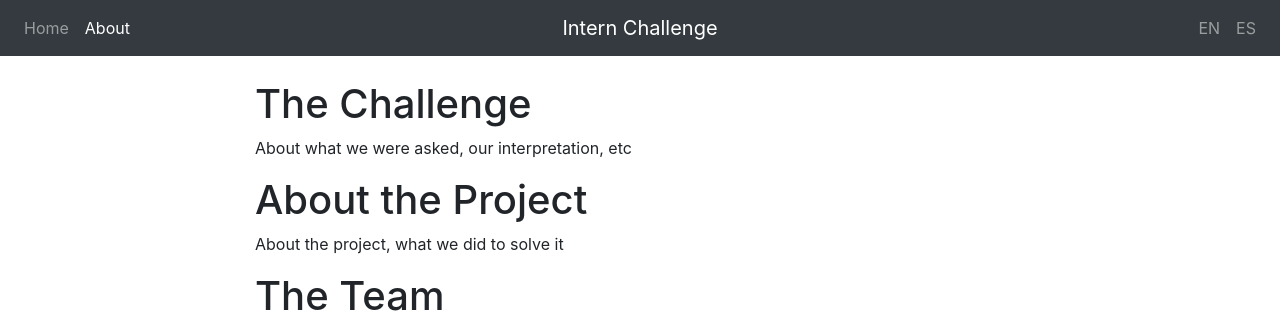
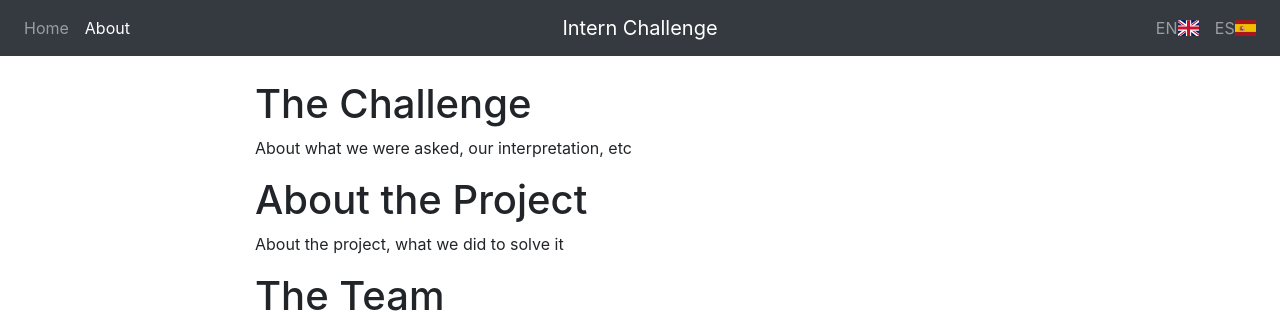
Before and after one commit to Amadman/team-mcr, a Flask app: page /about in a window 1280 px wide. Shown: the top 319 px of the page. Run offline with Flask 2, Linux system fonts and the light colour scheme; parts of the project's set-up code (start-up, migrations or seed data) failed here and were passed over; some libraries are stand-ins or nearby versions.

Commit message:
Added flags next to language buttons

```diff
--- a/app/static/package.json
+++ b/app/static/package.json
@@ -10,6 +10,7 @@
   "author": "",
   "license": "ISC",
   "dependencies": {
+    "flag-icon-css": "^3.0.0",
     "leaflet": "^1.3.1",
     "leaflet-ajax": "^2.1.0",
     "leaflet-realtime": "^2.1.1",
--- a/app/templates/base.html
+++ b/app/templates/base.html
@@ -36,7 +36,7 @@
 						<ul class="navbar-nav ml-auto">
                 {% macro language_nav_item(language) %}
                 <li class="nav-item {% if session['language'] == language %} active {% endif %}">
-                    <a class="nav-link" href="{{ url_for('lang', language=language) }}">{{ language|upper }}</a>
+                    <a class="nav-link" href="{{ url_for('lang', language=language) }}">{{ language|upper }}<span class="flag-icon flag-icon-{% if language == 'en'%}gb{% else %}{{language}}{% endif %}"></span></a>
                 </li>
                 {% endmacro %}
                 {{ language_nav_item('en') }}
--- a/app/templates/links.html
+++ b/app/templates/links.html
@@ -14,6 +14,7 @@
 <link rel="stylesheet" href="{{url_for('static', filename='node_modules/leaflet.markercluster/dist/MarkerCluster.css')}}">
 <link rel="stylesheet" href="{{url_for('static', filename='node_modules/leaflet.markercluster/dist/MarkerCluster.Default.css')}}">
 <link rel="stylesheet" href="{{url_for('static', filename='node_modules/prunecluster/dist/LeafletStyleSheet.css')}}">
+<link rel="stylesheet" href="{{url_for('static', filename='node_modules/flag-icon-css/css/flag-icon.min.css')}}">
 <script type="text/javascript" src="//cdnjs.cloudflare.com/ajax/libs/socket.io/1.3.6/socket.io.min.js"></script>
 <script src="{{url_for('static', filename='node_modules/leaflet/dist/leaflet.js')}}"></script>
 <script src="{{url_for('static', filename='node_modules/leaflet-ajax/dist/leaflet.ajax.js')}}"></script>
```
Also changed, not shown: app/static/package-lock.json.
